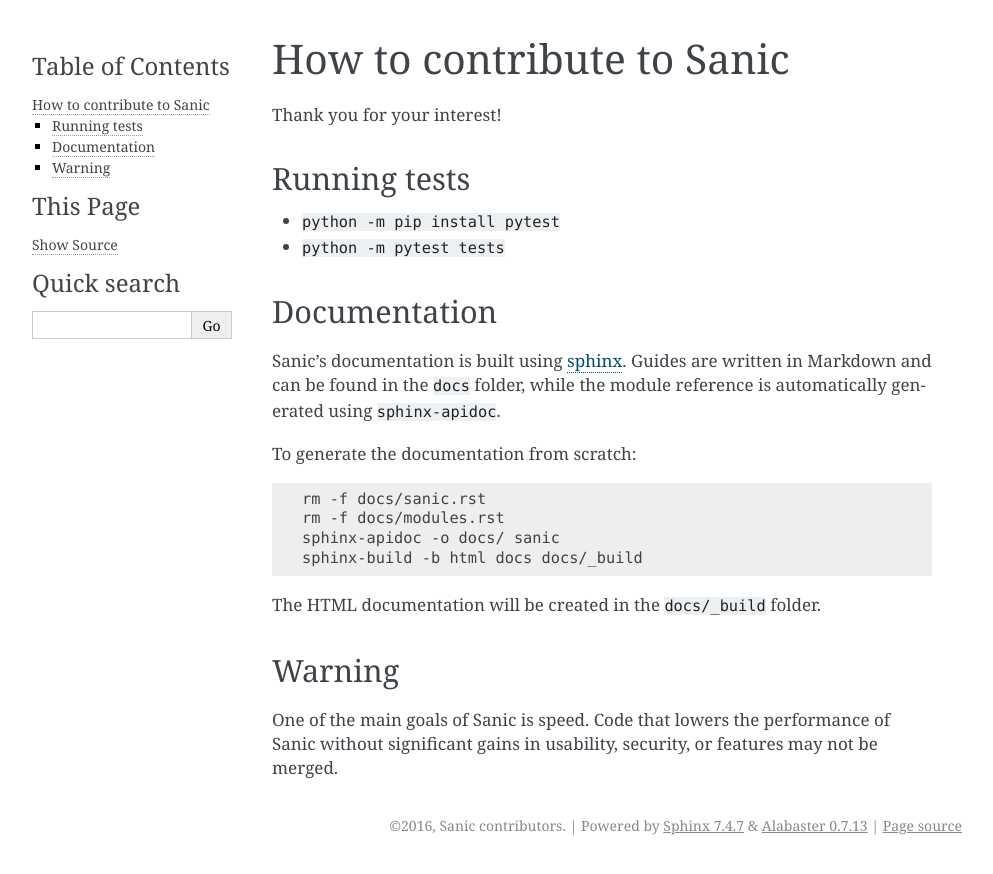
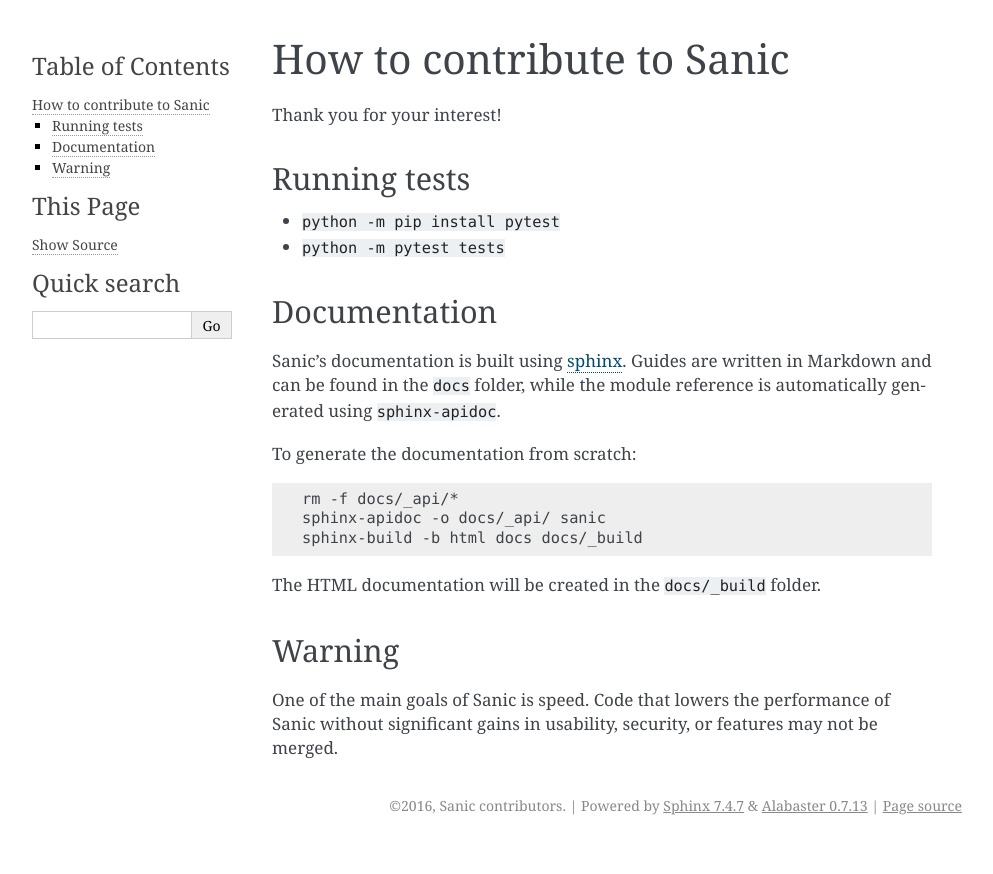
Before and after one commit to MalaBIna/helppier, a Sphinx documentation site: the page built from docs/contributing.md, in a window 1280 px wide. Shown: the top 874 px of the page, without its empty margins (148-1141 px from the left). Built offline with Sphinx 7.4.7, drawn with Linux system fonts in a browser that asks for light colours; pages that are not in the unit, such as notebooks, are missing from menus; the version number could not be read and is left out.

Commit message:
Generate API documentation in the _api folder

````diff
--- a/docs/contributing.md
+++ b/docs/contributing.md
@@ -13,9 +13,8 @@
 To generate the documentation from scratch:
 
 ```bash
-rm -f docs/sanic.rst
-rm -f docs/modules.rst
-sphinx-apidoc -o docs/ sanic
+rm -f docs/_api/*
+sphinx-apidoc -o docs/_api/ sanic
 sphinx-build -b html docs docs/_build
 ```
 
--- a/docs/index.rst
+++ b/docs/index.rst
@@ -25,7 +25,7 @@
 
 .. toctree::
 
-   Module Reference <sanic>
+   Module Reference <_api/sanic>
 
 * :ref:`genindex`
 * :ref:`search`
````
Also changed, not shown: 1 other file.
